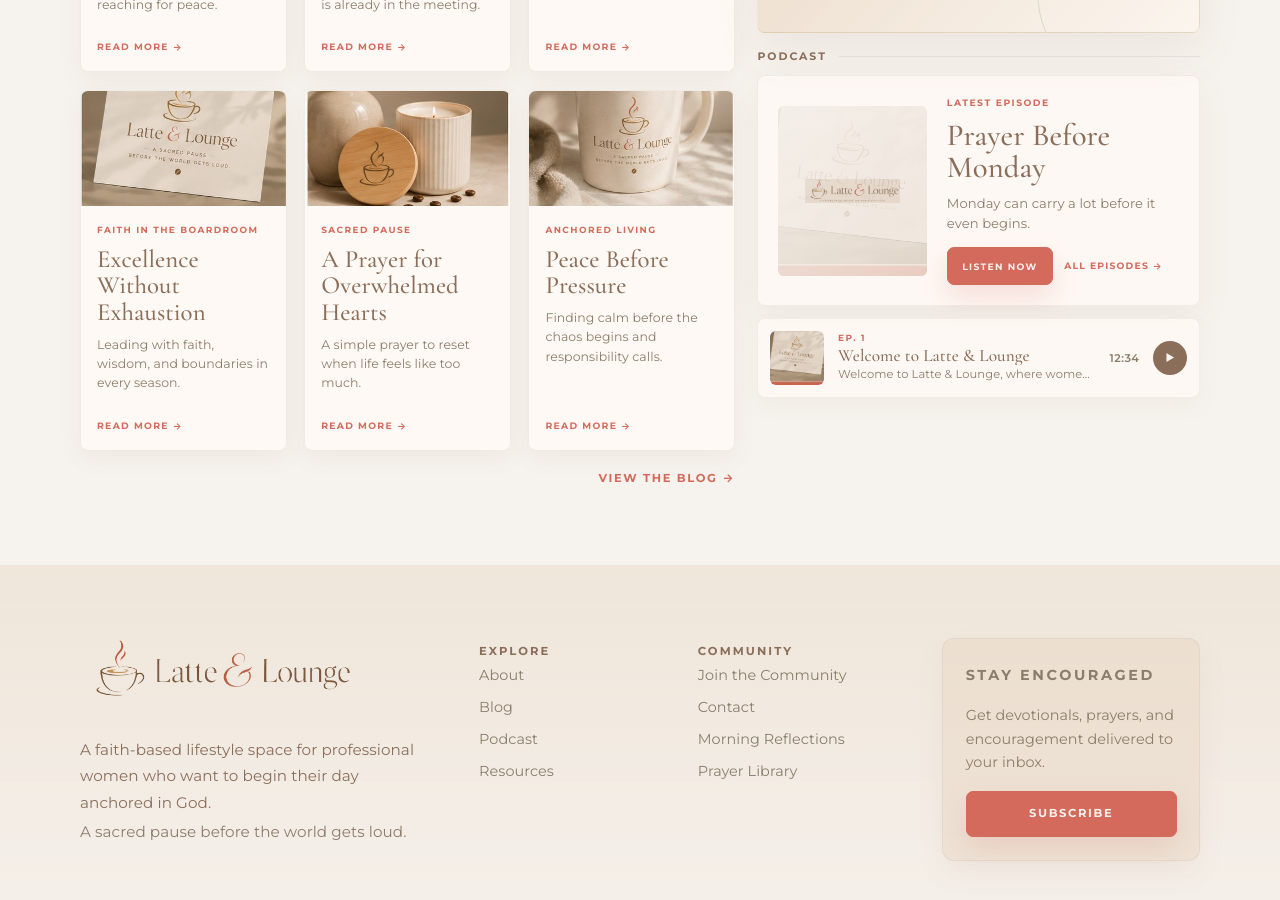
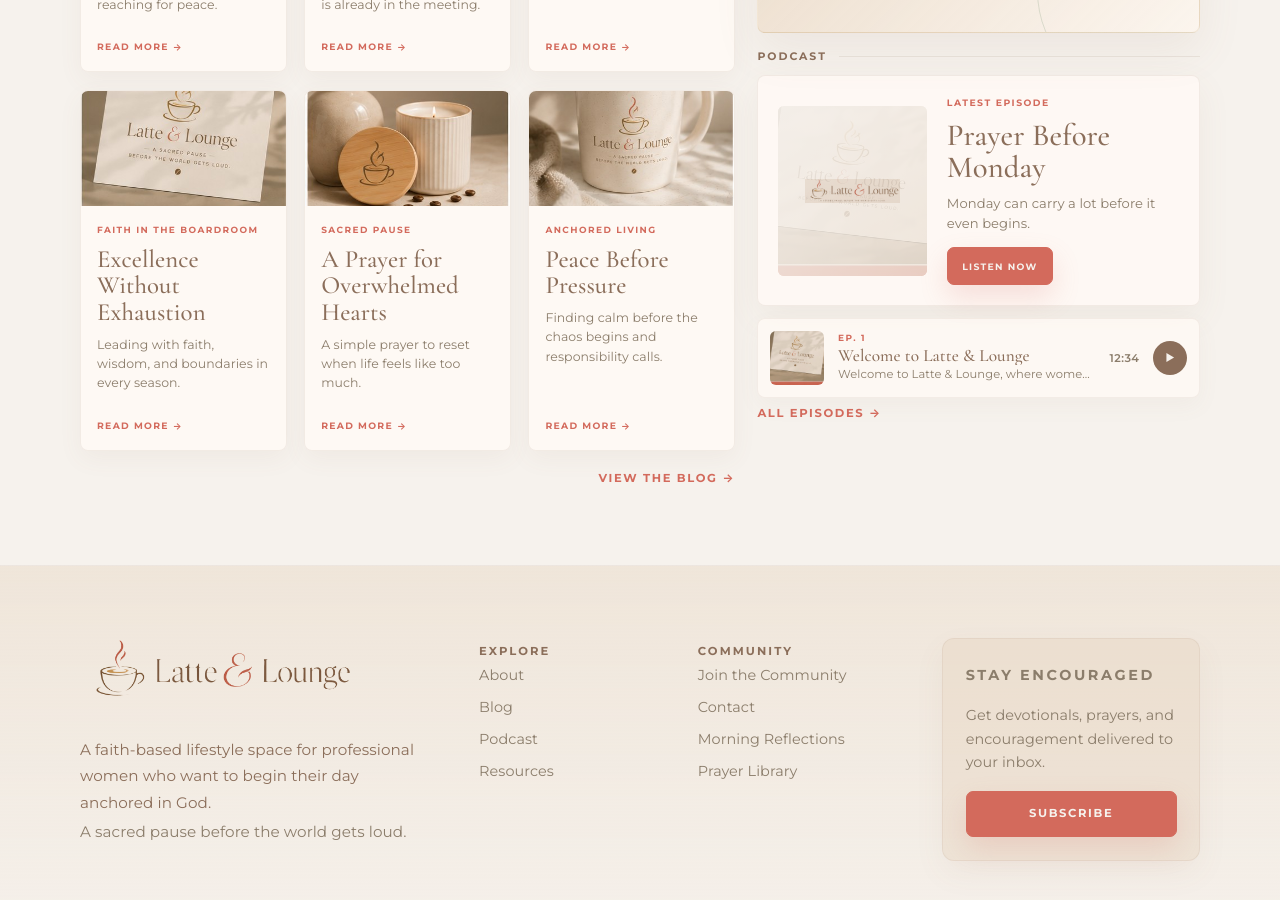
Before and after one commit to jeffthomasiii/latte-lounge-poc, a Jekyll site: the page built from docs/index.md, in a window 1280 px wide and 900 px high, scrolled down 1192 px. Built offline with Jekyll 4.4.1, drawn with Linux system fonts in a browser that asks for light colours.

Commit message:
Move podcast episodes link below mini episode row

```diff
--- a/docs/_layouts/home.html
+++ b/docs/_layouts/home.html
@@ -129,6 +129,7 @@
 
       <div>
         <p class="home-section-label">Podcast</p>
+        <div class="home-podcast-stack">
           <div class="home-podcast-rail-card">
             <div class="home-podcast-rail-art">
               <img src="{{ '/assets/images/logo-latte-lounge-full.png' | relative_url }}" alt="Latte & Lounge Podcast">
@@ -141,7 +142,6 @@
                 <p>{{ latest_episode.excerpt | strip_html | truncate: 120 }}</p>
                 <div class="home-podcast-rail-actions">
                   <a class="button primary" href="{{ latest_episode.url | relative_url }}">Listen Now</a>
-                <a class="text-link" href="{{ '/podcast/' | relative_url }}">All Episodes →</a>
                 </div>
               {% else %}
                 <h3>Latte &amp; Lounge Podcast</h3>
@@ -165,6 +165,11 @@
               <span class="home-podcast-mini-play" aria-hidden="true">▶</span>
             </a>
           {% endfor %}
+
+          <div class="home-podcast-cta-row">
+            <a class="text-link" href="{{ '/podcast/' | relative_url }}">All Episodes →</a>
+          </div>
+        </div>
       </div>
     </aside>
   </div>
```
Lines whose indentation alone changed are shown as unchanged.
